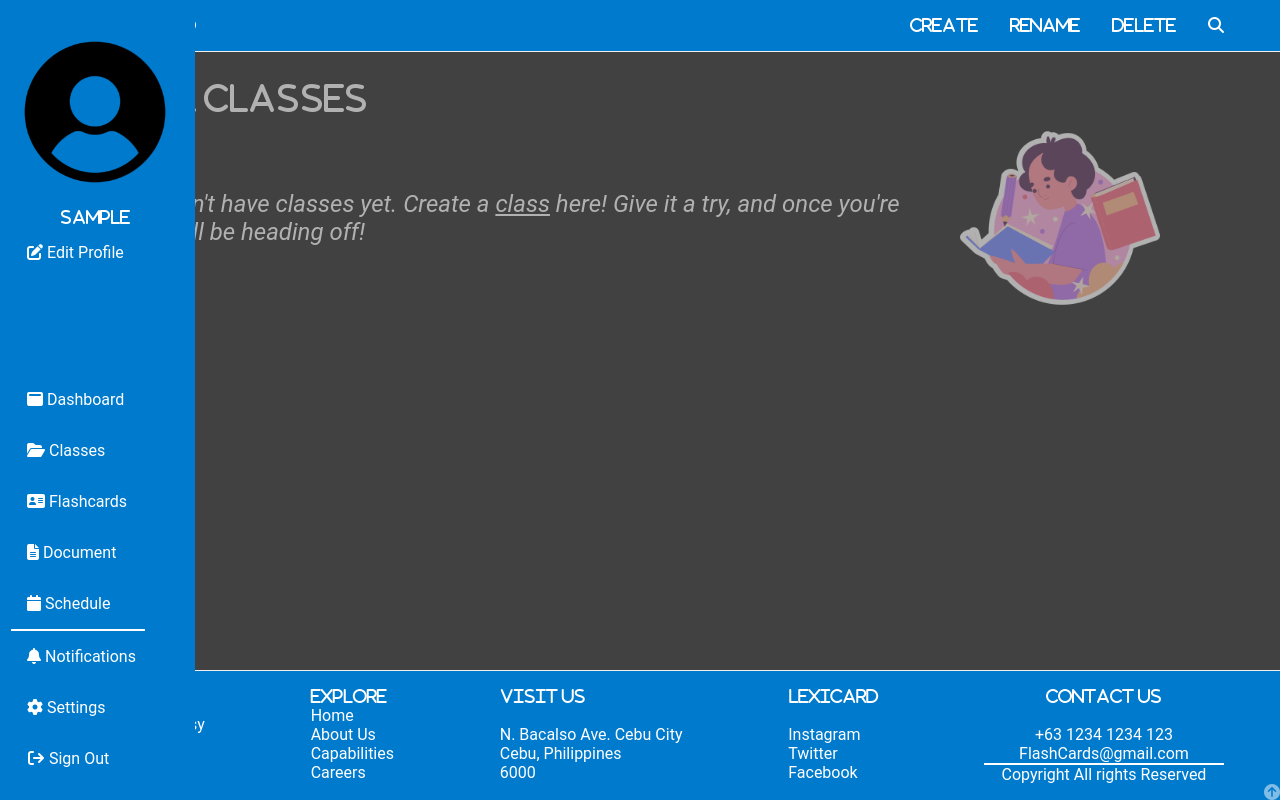
After one commit to DaijobuDes/flashcard, a Django app: page /classes/rename/ in a window 1280 px wide, after a click that opens the changed part. The commit adds this page. Run offline with Django 4.2, Linux system fonts and the light colour scheme; the visitor is signed in with stand-in values (Sample User, id 1); data that the repository does not hold is empty; some libraries are stand-ins or nearby versions.

Commit message:
a bit of class update

```diff
--- a/flashcard_frontend/urls.py
+++ b/flashcard_frontend/urls.py
@@ -52,6 +52,12 @@ urlpatterns = [
     path('classes/', other_views.ClassesView.as_view()),
     path('classes/view/<int:classes_id>', other_views.ClassView.as_view()),
     path('classes/create/', other_views.ClassCreateView.as_view()),
+    path('classes/rename/', other_views.ClassRenameView.as_view()),
+    path('classes/rename/<int:classes_id>', other_views.ClassRenamingView.as_view()),
+    path('classes/delete/', other_views.ClassDeleteView.as_view()),
+    path('classes/delete/<int:classes_id>', other_views.ClassDeletingView.as_view()),
+
+
 
     # Document urls
     path('document/', document_views.DocumentView.as_view(), name='viewAllDocs'),
--- a/lexicard_web/Templates/class_create.html
+++ b/lexicard_web/Templates/class_create.html
@@ -9,7 +9,7 @@
       <title>Create Class</title>
    </head>
    <body>
-      <div style="width:100%">{% include 'header.html' %}</div>
+      <div style="width:100%">{% include 'classes-header.html' %}</div>
 
 
       <form style="margin:100px" method="post">
--- a/lexicard_web/Templates/class_view.html
+++ b/lexicard_web/Templates/class_view.html
@@ -16,7 +16,7 @@
             <h1><i class="fa-solid fa-map-pin">&nbsp;Decks in {{ class.classes_name }}</i></h1>
             <div class="flexX item-container wide scrollX">
                {% for d in decks %}
-               <div class="cell test marg1 flexX bord-rad jcenter unselect" style="align-items: center; text-align: center;" onclick="location.href='/flashcard/view/{{d.deck_id.deck_id}}'">{{ d.deck_name }}</div>
+               <div class="cell test marg1 flexX bord-rad jcenter unselect" style="align-items: center; text-align: center;" onclick="location.href='/flashcard/view/{{d.deck_id}}'">{{ d.deck_name }}</div>
                {% endfor %}
             </div>
          </div>
--- /dev/null
+++ b/lexicard_web/Templates/classes-header.html
@@ -0,0 +1,192 @@
+<html>
+   {% load static %}
+   <head>
+      <style>
+         .head {
+            width:100%;
+            background-color: var(--dark-blue);
+            box-shadow: 0px 1px var(--grey);
+            z-index:2;
+            height: fit-content;
+            justify-self: flex-start;
+         }
+
+         #toggle{
+            position:fixed;
+            z-index:3;
+            background-color: #007acc00;
+            /* background-color: var(--dark-blue); */
+            min-height: 100vh;
+            width: 15%;
+            min-width: 200px;
+            top:0;
+            left:-805px;
+            transition: ease 0.1s;
+            overflow-y: auto;
+         }
+
+         #toggle * {
+            color: var(--white);
+            font-size: 1em;
+         }
+
+         #toggle ul li {
+            padding: 1rem;
+            cursor: pointer;
+         }
+
+         #toggle ul li:hover {
+            background-color: var(--light-blue);
+            color: var(--black);
+         }
+
+         #highlight {
+            background-color:rgba(100, 100, 100, 0.5);
+            z-index: 1;
+            position: fixed;
+            top: 0;
+            left: 0;
+            width: 100vw;
+            height: 100vh;
+            display: none;
+         }
+
+         nav ul li{
+            cursor: pointer;
+            transition: ease 0.3s;
+         }
+
+         nav ul li:hover {
+            background-color: var(--light-blue);
+            color: var(--black);
+         }
+
+         input[type=checkbox]{
+            display: none;
+         }
+
+         #menu:checked ~ #toggle {
+            background-color: var(--dark-blue);
+            transform:translate(800px, 0px);
+         }
+
+         #menu:checked ~ #highlight{
+            display: block;
+         }
+
+         #search-input {
+            position: absolute;
+            top: 1rem;
+            margin-left: auto;
+            margin-right: auto;
+            left: 0;
+            right: 0;
+            width: 0rem;
+            z-index:-1;
+            color: var(--black);
+            padding: 0 .5rem;
+            position: aboslute;
+            /* right:rem; */
+            transition: ease 0.5s;
+         }
+
+         #search-highlight{
+            background-color:rgba(100, 100, 100, 0.0);
+            z-index: 1;
+            position: fixed;
+            top: 0;
+            left: 0;
+            width: 100vw;
+            height: 100vh;
+            display: none;
+         }
+
+         #search-check:checked ~ #search-input {
+            width: 40%;
+            max-width: 900px;
+            z-index: 3;
+         }
+
+         #search-check:checked ~#search-highlight {
+            display:block;
+         }
+
+         .logo::before {
+            /* content:url('logo.png'); */
+            background-image: url('/logo.png');
+            background-size: 40px 40px;
+         }
+
+         @media (min-width: 750px){
+            .head{
+               position: fixed;
+               top:0;
+            }
+         }
+      </style>
+   </head>
+   <form>
+      <body>
+         <header class="head flexX jcenter">
+            <nav class="wide unselect limit">
+               <ul class="ul-flexX wide">
+                  <label for="menu" class="btn"><li><i class="fa-solid fa-bars"></i></li></label>
+                  <li onclick="location.href='/home/'"><i class="fa-solid logo" style="white-space: nowrap;">&nbsp;Lexicard</i></li>
+                  <li style="margin-left:auto" class="bold" onclick="location.href='/classes/create/'"><i class="fa bold">Create</i></li>
+                  <li class="bold" onclick="location.href='/classes/rename/'"><i class="fa bold">Rename</i></li>
+                  <li class="bold" onclick="location.href='/classes/delete/'"><i class="fa bold">Delete</i></li>
+                  <label for="search-check">
+                     <li><i class="fa-solid fa-search"></i></li>
+                  </label>
+
+               </ul>
+            </nav>
+         </header>
+
+         <input type="checkbox" id="menu" role="button">
+         <input type="checkbox" id="search-check" role="button">
+         <label for="menu" id="highlight"></label>
+         <label for="search-check" id="search-highlight"></label>
+         <input id="search-input"> <!--This is the search input -->
+         <aside id="toggle" class="flexY" style="padding: 1rem;">
+            {% if request.user.is_authenticated %}
+            {% if request.user.profile_set.all.first %}
+            <img src="{{ request.user.profile_set.all.first.user_image.url }}" style="border-radius:50%; height: 20vh; width: 20vh; align-self: center; margin: 1rem 0;" >
+            {% else %}
+            <img src="{% static 'user.png' %}" style="border-radius:50%; height: 20vh; width: 20vh; align-self: center; margin: 1rem 0;" >
+            {%endif%}
+            <h2 style="align-self: center"><i class="fa">{{request.user }}</i></h2>
+            <ul>
+               <li onclick="location.href='/profile/'"><i class="fa-solid fa-pen-to-square"></i>&nbsp;Edit Profile</li>
+            </ul>
+
+            <ul style="margin-top:auto">
+
+               <li onclick="location.href='/home/'"><i class="fa-solid fa-window-maximize"></i>&nbsp;Dashboard</li>
+               <li onclick="location.href='/classes/'"><i class="fa-solid fa-folder-open"></i>&nbsp;Classes</li>
+               <li onclick="location.href='/flashcard/'"><i class="fa-solid fa-address-card"></i>&nbsp;Flashcards</li>
+               <li onclick="location.href='/document/'"><i class="fa-solid fa-file-alt"></i>&nbsp;Document</li>
+               <li onclick="location.href='/schedule/'"><i class="fa-solid fa-calendar"></i>&nbsp;Schedule</li>
+               <div style="width: 80%; height: 2px; background: white;"></div>
+               {% if request.user.notifs %}
+               <li type="submit" id="btn-xnotif" ><i class="fa-solid fa-bell-slash"></i>&nbsp;Notifications</li>
+               {% else %}
+               <li type="submit" id="btn-notif" ><i class="fa-solid fa-bell"></i>&nbsp;Notifications</li>
+               {%endif%}               <li onclick="location.href='/settings/'"><i class="fa-solid fa-gear"></i>&nbsp;Settings</li>
+               <li onclick="location.href='/logout/'"><i class="fa-solid fa-sign-out"></i>&nbsp;Sign Out</li>
+
+
+            </ul>
+            {% else %}
+            <a href="/login/" style="width: 100%; display: flex; justify-content: center;"><img src="{% static 'user.png' %}" style="border-radius:50%; height: 20vh; width: 20vh; align-self: center;" ></a>
+            <h2 style="align-self: center"><i class="fa">Log In</i></h2>
+            <ul style="margin-top:auto">
+               <div style="width: 80%; height: 2px; background: white;"></div>
+               <li onclick="location.href='/login/'"><i class="fa-solid fa-sign-in"></i>&nbsp;Sign In</li>
+            </ul>
+            {% endif %}
+         </aside>
+      </body>
+   </form>
+   <script src="flashcard-script.js"></script>
+</html>
--- /dev/null
+++ b/lexicard_web/Templates/classes-rename.html
@@ -0,0 +1,33 @@
+<!DOCTYPE html>
+{% load static %}
+<html>
+   <head>
+      <link rel="stylesheet" type="text/css" href="{% static 'css/style.css' %}">
+      <link rel="stylesheet" type="text/css" href="{% static 'css/flashcard-styles.css' %}">
+      <link rel="stylesheet" href="https://cdnjs.cloudflare.com/ajax/libs/font-awesome/6.1.2/css/all.min.css" />
+      <link rel="icon" href="{% static 'logo.png' %}" type="image/x-icon">
+      <title>Classes Rename</title>
+   </head>
+   <body>
+      <div style="width:100%">{% include 'classes-header.html' %}</div>
+      <div class="dashboard-container wide limit" style="padding-left: 5rem; padding-right: 5rem; padding-top: 5rem;">
+         <!-- <div class="dashboard-container wide limit" style="padding-left: 5rem; padding-right: 5rem; padding-top: 5rem;"> -->
+            <h1><i class="fa-solid">&nbsp;All Classes</i></h1>
+            <div class="flexX wide scrollX">
+               {% if classes|length > 0 %}
+                  {% for i in classes %}
+                  <div class="cell test marg1 flexX bord-rad jcenter unselect" style="align-items: center; text-align: center;" onclick="location.href='{{i.classes_id}}'">{{ i.classes_name }}</div>
+                  {% endfor %}
+               {% else %}
+                  <div class="placeholder">
+                     <i style="font-size: 24px">You don't have classes yet. Create a <a href="/flashcard/create"><u>class</u> </a>here! Give it a try, and once you're done, I'll be heading off!</i>
+                     <img src="{% static 'studying2.png' %}">
+                  </div>
+               {% endif %}
+            </div>
+      </div>
+      {% include "footer.html" %}
+      <script src="{% static 'javascript/script.js' %}"></script>
+      <script src="{% static 'javascript/flashcard-script.js' %}"></script>
+   </body>
+</html>
--- a/lexicard_web/Templates/classes.html
+++ b/lexicard_web/Templates/classes.html
@@ -11,7 +11,7 @@
       </style>
    </head>
    <body>
-      <div style="width:100%">{% include 'header.html' %}</div>
+      <div style="width:100%">{% include 'classes-header.html' %}</div>
       <div class="dashboard-container wide limit" style="padding-left: 5rem; padding-right: 5rem; padding-top: 5rem;">
          <!-- <h1><i class="fa-solid fa-map-pin">&nbsp;Pinned Classes</i></h1>
          <div class="flexX item-container wide scrollX">
@@ -29,7 +29,6 @@
                {% for c in class %}
                   <div class="cell test marg1 flexX bord-rad jcenter unselect" style="align-items: center; text-align: center;" onclick="location.href='view/{{c.classes_id}}'">{{ c.classes_name }}</div>
                {% endfor %}
-               <a href="/classes/create"><u>Make one?</u></a>
             {% endif %}
          </div>
       </div>
--- a/lexicard_web/Templates/dashboard.html
+++ b/lexicard_web/Templates/dashboard.html
@@ -28,7 +28,7 @@
       <div class="dashboard-container wide limit" style="padding: 0 5rem; margin-bottom: 1rem;">
          <h1><i class="fa">Class</i></h1>
          <div class="flexX wide scrollX">
-            {% if class|length > 0 %}
+            {% if classes|length > 0 %}
                {% for i in classes %}
                <div class="cell test marg1 flexX bord-rad jcenter unselect" style="align-items: center; text-align: center;" onclick="location.href='/classes/view/{{i.classes_id}}'">{{ i.classes_name }}</div>
                {% endfor %}
--- a/lexicard_web/flashcard_views.py
+++ b/lexicard_web/flashcard_views.py
@@ -89,10 +89,10 @@ class FlashcardDeleteView(View):
 
 class FlashcardDelete(View):
     def get(self, request, deck_id):
-        if not Deck.objects.filter(deck_id = deck_id).exists():
+        if not Deck.objects.filter(deck_id = deck_id, user_id= request.user).exists():
             return redirect('/flashcard/')
 
-        Deck.objects.filter(deck_id = deck_id).delete()
+        Deck.objects.filter(deck_id = deck_id, user_id= request.user).delete()
         return redirect("/flashcard/")
 
 class DeckView(View):
@@ -152,7 +152,7 @@ class EditDeckView(View):
         rename = request.POST.get("rename")
         # deck_id = request.POST.get("deck_id")
 
-        Deck.objects.filter(deck_id=deck_id).update(deck_name=rename)
+        Deck.objects.filter(deck_id=deck_id, user_id= request.user).update(deck_name=rename)
 
         Deck.objects.get(deck_id=deck_id)
 
```
Also changed, not shown: lexicard_web/Templates/classes-delete.html (added, +32 -0 lines), lexicard_web/Templates/classes-renaming.html (added, +23 -0 lines), lexicard_web/other_views.py (+42 -0 lines).
